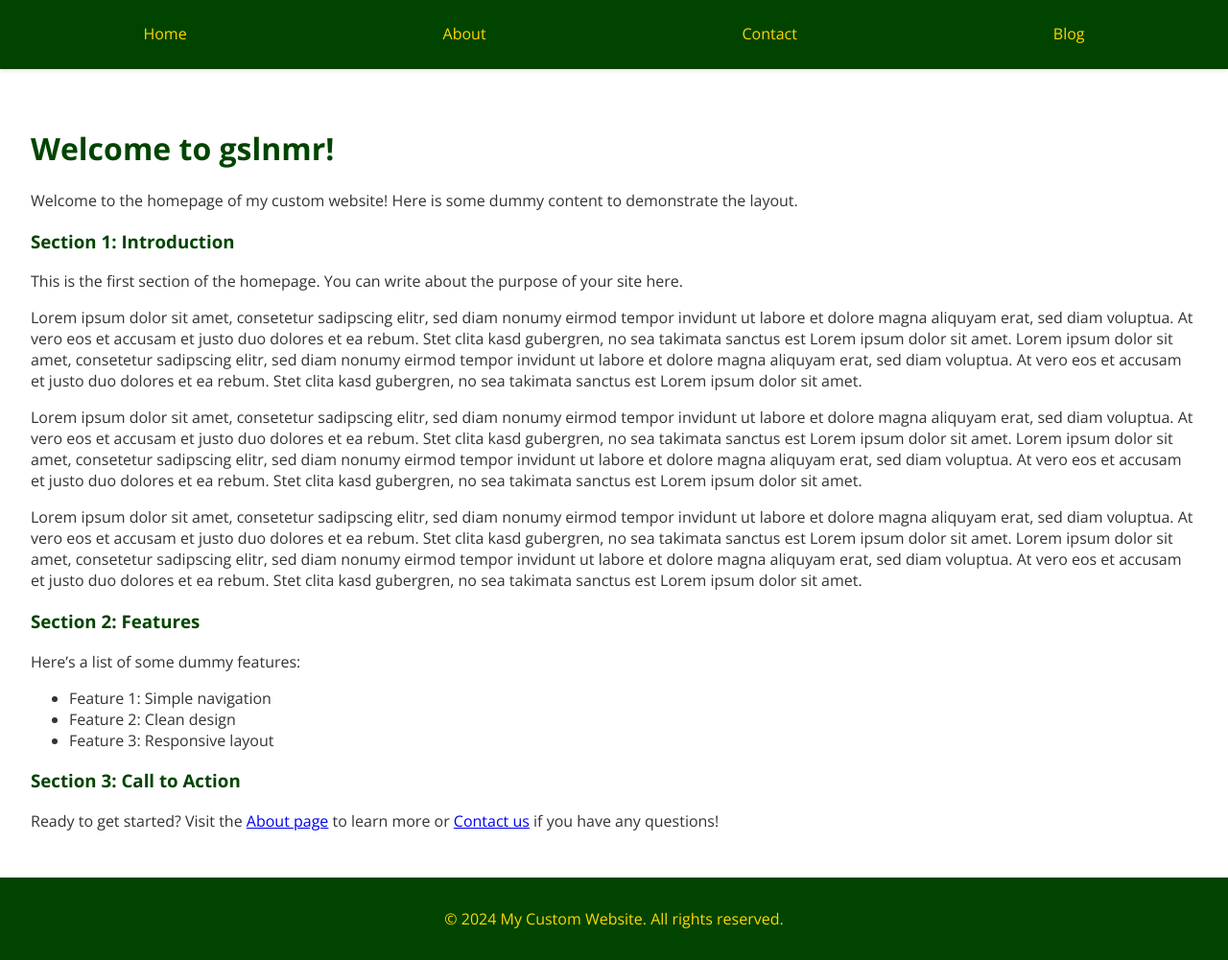
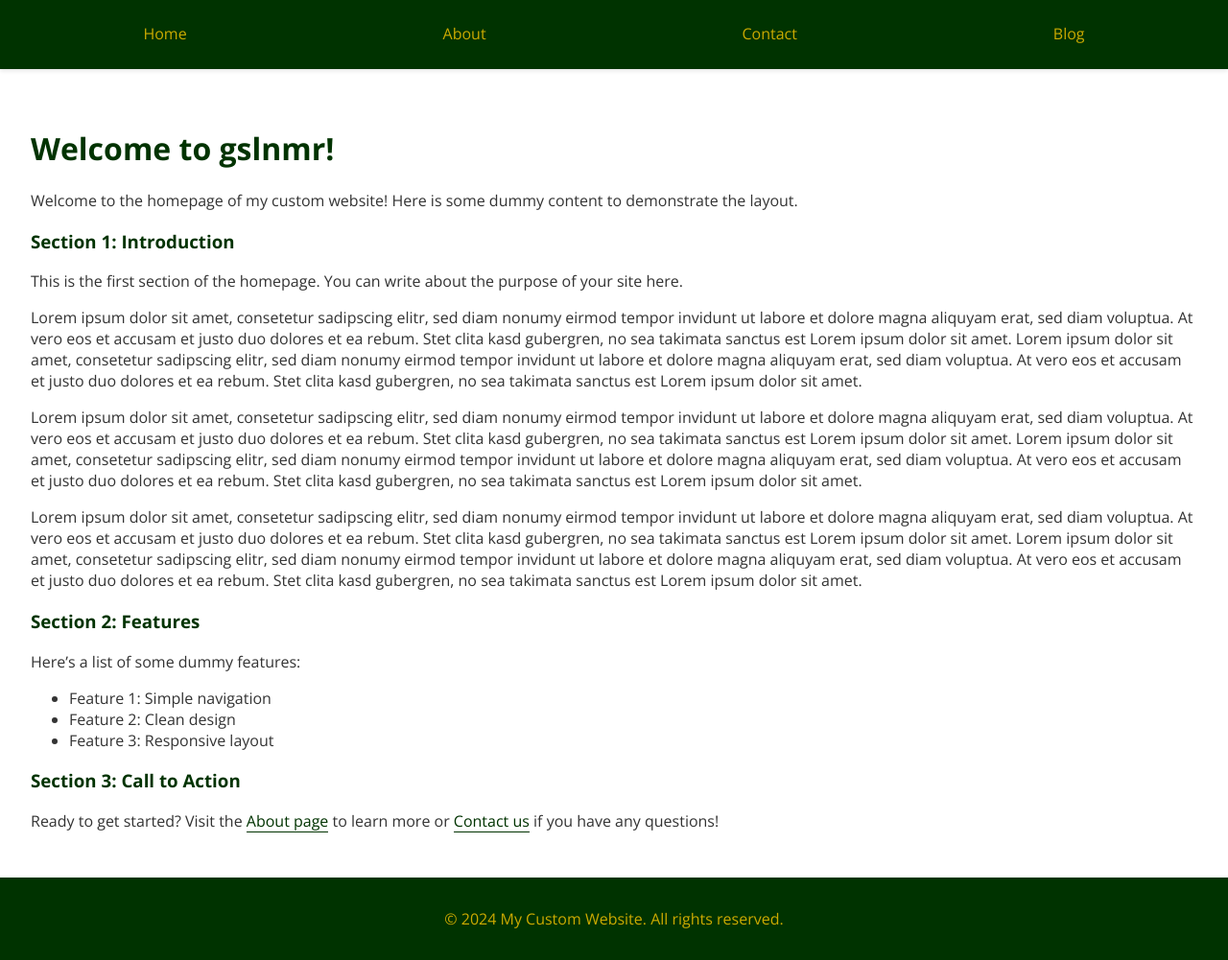
Before and after one commit to schminho/schminho.github.io, a Jekyll site: the page built from index.md, in a window 1280 px wide and 1001 px high. Shown: the whole window at 96% size. Built offline with Jekyll 4.4.1, drawn with Linux system fonts in a browser that asks for light colours.

Commit message:
Update style.css

```diff
--- a/assets/css/style.css
+++ b/assets/css/style.css
@@ -9,8 +9,8 @@ body {
 
 /* Header Styling */
 header {
-    background-color: #004400; /* Dark green background */
-    color: #FFD700; /* Gold text */
+    background-color: #003300; /* Darker green background */
+    color: #CCAA00; /* Darker gold text */
     position: fixed;
     width: 100%;
     top: 0;
@@ -25,7 +25,7 @@ nav {
 }
 
 nav a {
-    color: #FFD700; /* Gold links */
+    color: #CCAA00; /* Darker gold links */
     text-decoration: none;
     padding: 0.5rem 1rem;
     transition: color 0.3s ease, border-bottom 0.3s ease;
@@ -33,8 +33,8 @@ nav a {
 }
 
 nav a:hover {
-    color: #FFFFFF; /* White on hover */
-    border-bottom: 2px solid #FFD700; /* Gold underline */
+    color: #B38F00; /* Even darker gold on hover */
+    border-bottom: 2px solid #B38F00; /* Matching underline */
 }
 
 /* Main content area */
@@ -45,12 +45,12 @@ main {
 
 /* Headings styling */
 h1, h2, h3 {
-    color: #004400; /* Dark green for headings */
+    color: #003300; /* Darker green for headings */
 }
 
 /* Button styling */
 button {
-    background-color: #004400; /* Dark green */
+    background-color: #003300; /* Darker green */
     color: #FFFFFF;
     border: none;
     padding: 0.75rem 1.5rem;
@@ -66,8 +66,21 @@ button:hover {
 
 /* Footer Styling */
 footer {
-    background-color: #004400; /* Dark green background */
-    color: #FFD700; /* Gold text */
+    background-color: #003300; /* Darker green background */
+    color: #CCAA00; /* Darker gold text */
     text-align: center;
     padding: 1rem;
 }
+
+/* Link styling in the content area */
+main a {
+    color: #003300; /* Darker green for links */
+    text-decoration: none;
+    border-bottom: 1px solid #003300; /* Subtle underline */
+    transition: color 0.3s ease, border-bottom 0.3s ease;
+}
+
+main a:hover {
+    color: #CCAA00; /* Darker gold on hover */
+    border-bottom: 1px solid #CCAA00; /* Matching underline */
+}
```
